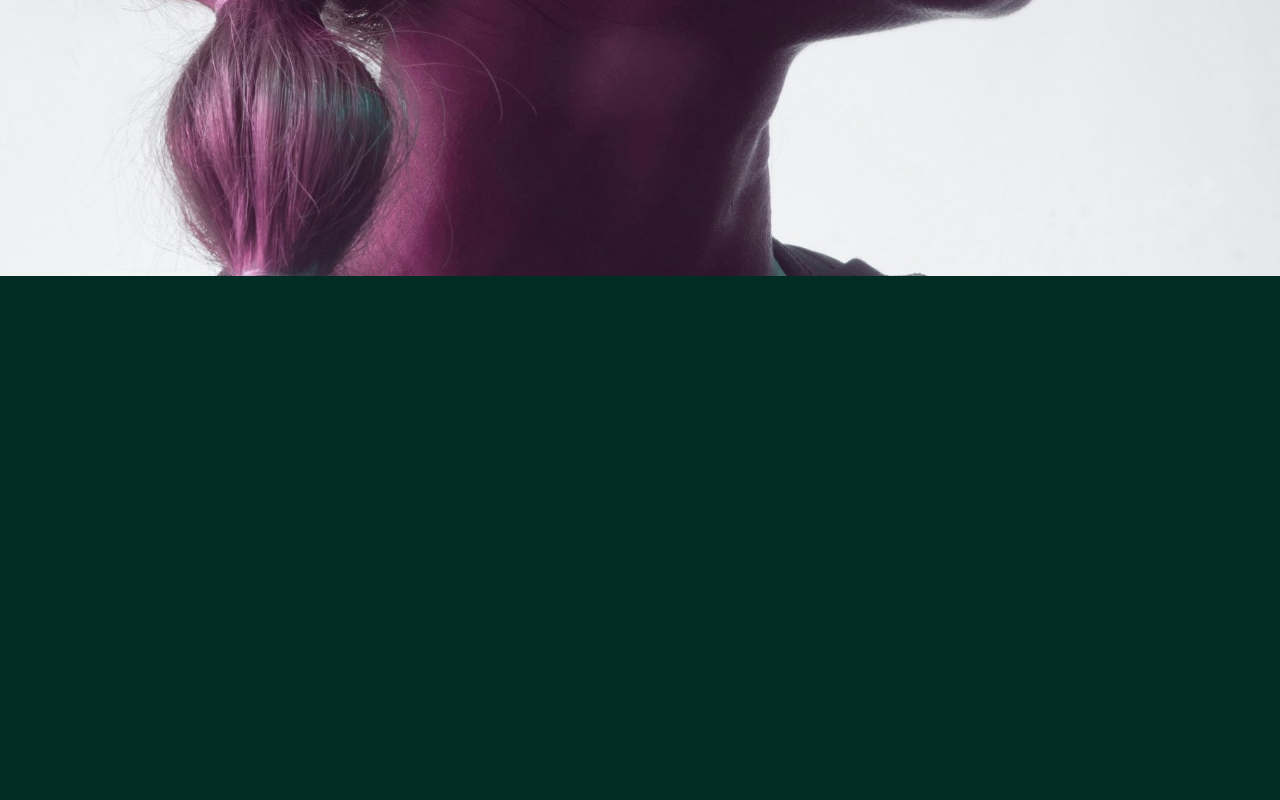
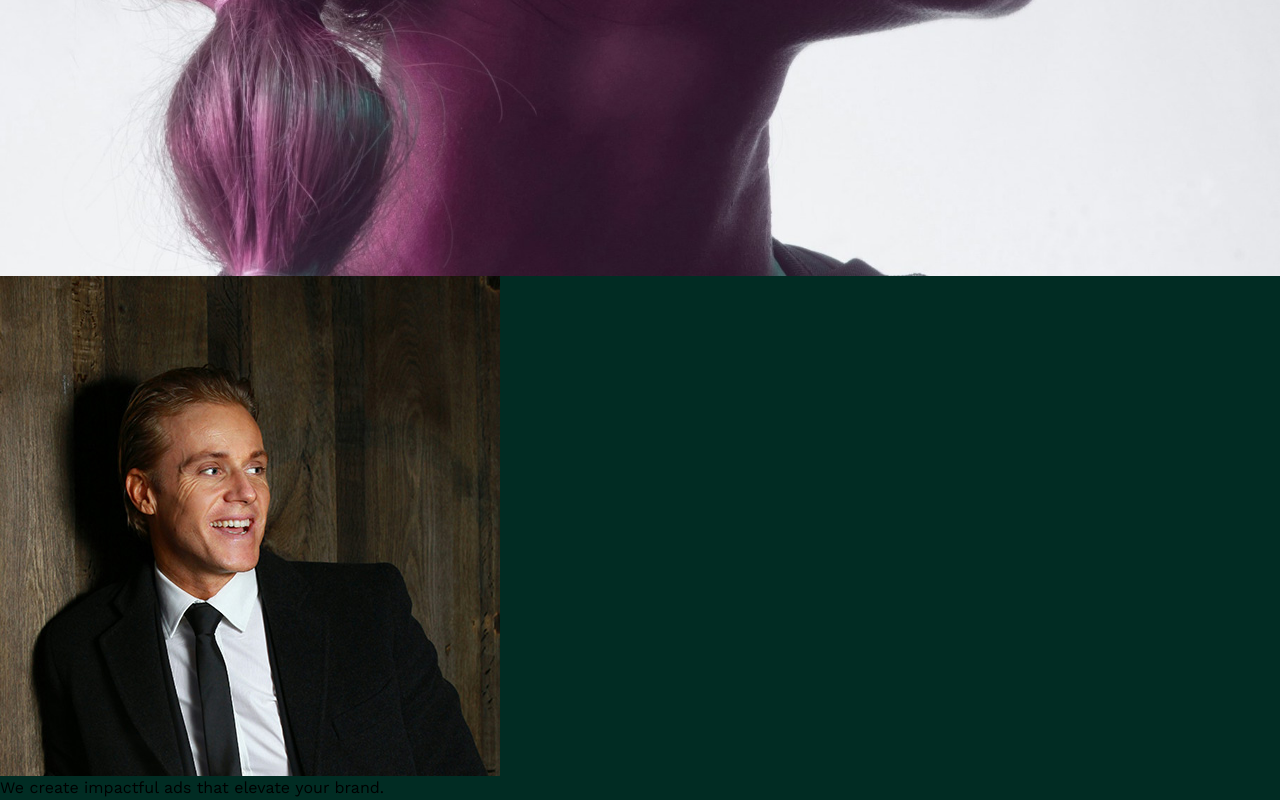
Before and after one commit to ionutpetru4046/landing-page-adCarrot, a React (Vite) app: page / in a window 1280 px wide. Shown: the part 2328-3128 px from the top of the page. Before the commit the page ends 2604 px from the top, so only its background shows below. Built offline with nearby package versions, Linux system fonts and the light colour scheme.

Commit message:
hero section added styled images and h1 header customized

```diff
--- a/src/components/Hero.jsx
+++ b/src/components/Hero.jsx
@@ -1,5 +1,6 @@
 import profileImg1 from "../assets/profile1.jpeg";
 import profileImg2 from "../assets/profile2.jpeg";
+import profileImg3 from "../assets/profile3.jpg";
 
 const Hero = () => {
   return (
@@ -10,8 +11,15 @@ const Hero = () => {
                 <div className="mb-4 flex space-x-2">
                    <img src={profileImg1} alt="Team Member 1" className="h-12 w-12 rounded-full
                    border-2 border-orange-50" />
-                   <img src={profileImg2} alt="Team Member 2" />
+                   <img src={profileImg2} alt="Team Member 2" className="h-12 w-12 rounded-full
+                   border-2 border-orange-50" />
+                   <img src={profileImg3} alt="Team Member 3" className="h-12 w-12 rounded-full
+                   border-2 border-orange-50" />
                 </div>
+                <h1 className="text-4xl tracking-tighter md:text-x-5xl lg:text-7xl">
+                    We create impactful ads that
+                    <span className="text-orange-500"> elevate</span> your brand.
+                </h1>
             </div>
         </section>
     </div>
```
